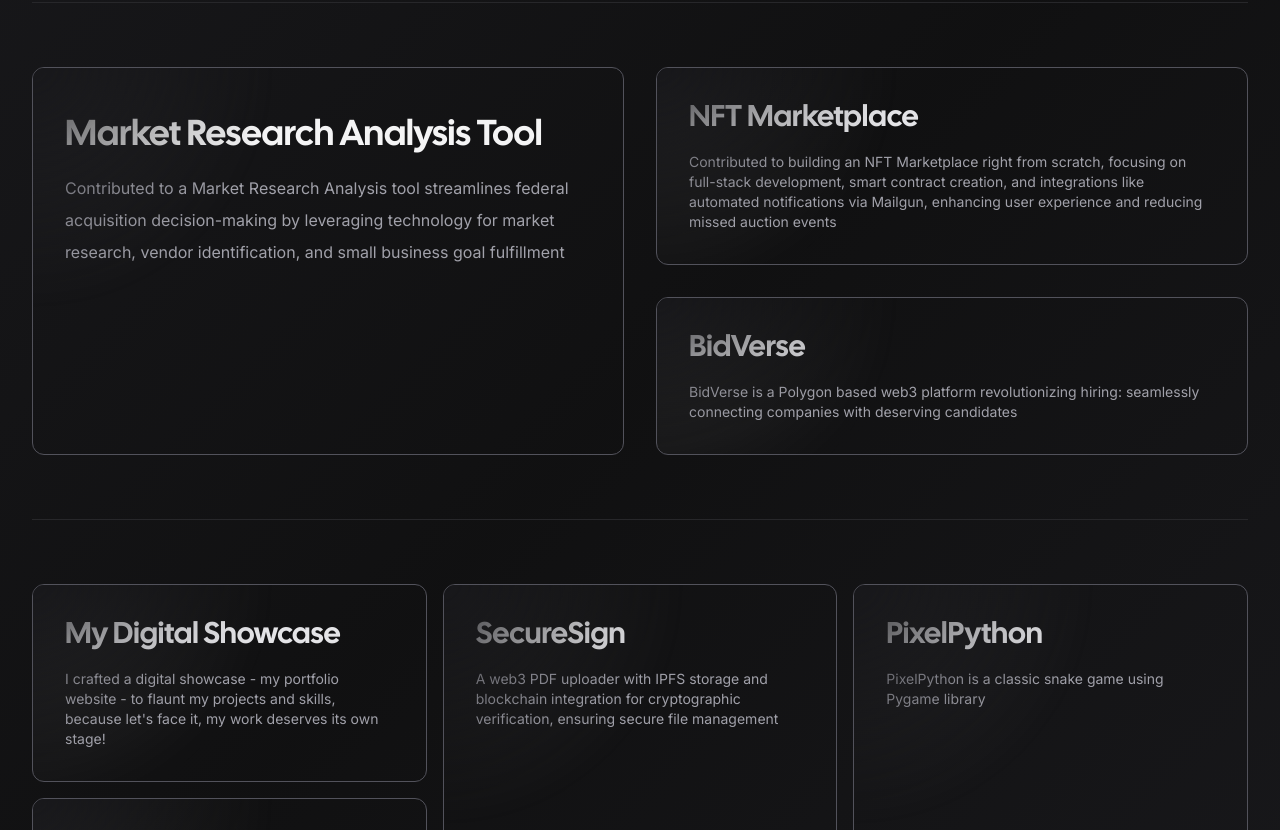
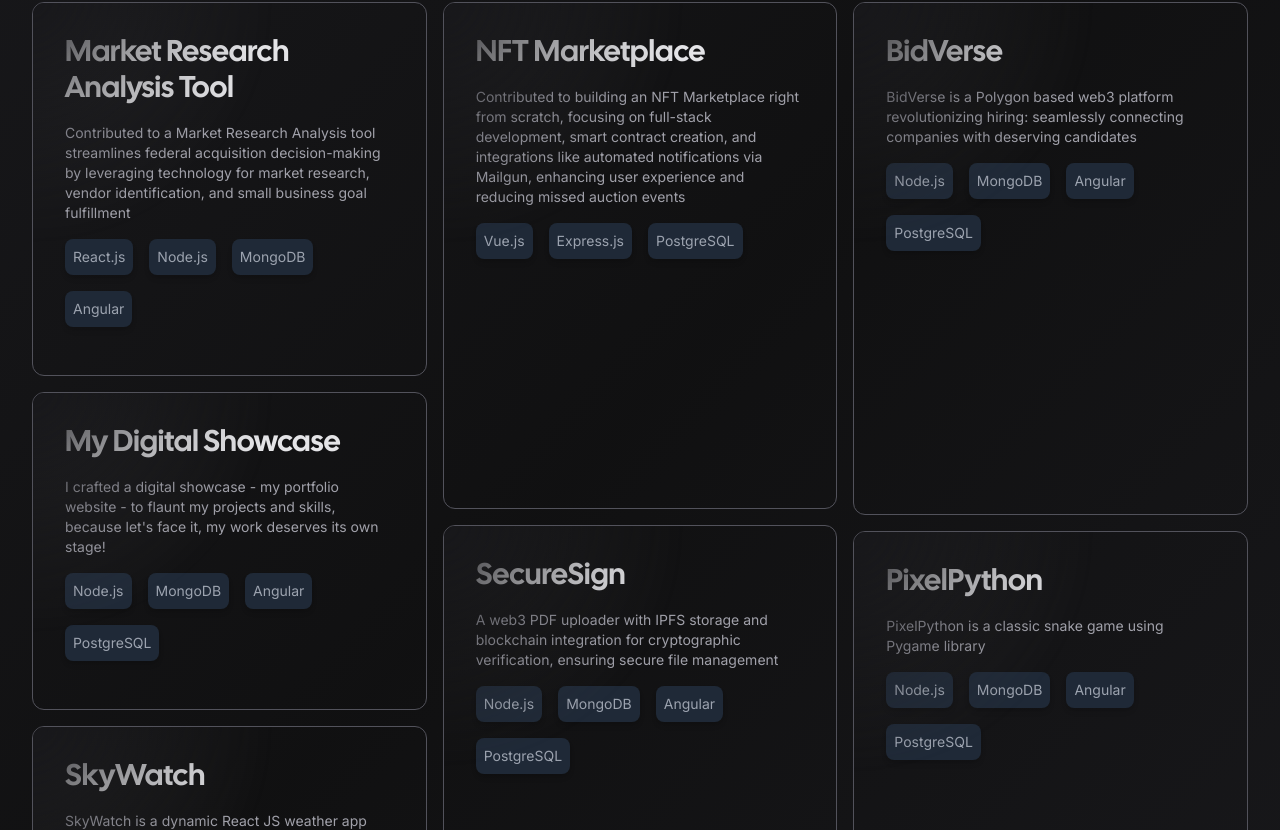
Before and after one commit to Praneetha35/my-digital-showcase, a Next.js app: page /projects in a window 1280 px wide. Shown: the part 270-1100 px from the top of the page. Built offline with nearby package versions, Linux system fonts and the light colour scheme; no server answers; what tailwindcss-debug-screens would draw is missing.

Commit message:
Added tech stacks

```diff
--- a/app/components/card.tsx
+++ b/app/components/card.tsx
@@ -36,7 +36,6 @@
           style={style}
         />
       </div>
-
       {children}
     </div>
   );
--- a/app/projects/article.tsx
+++ b/app/projects/article.tsx
@@ -1,37 +1,25 @@
-import Link from "next/link";
-import { Eye, View } from "lucide-react";
 
 type Props = {
-	project: { title: string; description: string; date?: number; views: number};
-	views: number;
+  project: { title: string; description: string; date?: number; views: number; stacks: string[] };
 };
 
-export const Article: React.FC<Props> = ({ project, views }) => {
+export const Article: React.FC<Props> = ({ project }) => {
   return (
     <article className="p-4 md:p-8">
-				<div className="flex justify-between gap-2 items-center">
-					{/* <span className="text-xs duration-1000 text-zinc-200 group-hover:text-white group-hover:border-zinc-200 drop-shadow-orange">
-						{project.date ? (
-							<time dateTime={new Date(project.date).toISOString()}>
-								{Intl.DateTimeFormat(undefined, { dateStyle: "medium" }).format(
-									new Date(project.date),
-								)}
-							</time>
-						) : (
-							<span>SOON</span>
-						)}
-					</span> */}
-					{/* <span className="text-zinc-500 text-xs  flex items-center gap-1">
-						<Eye className="w-4 h-4" />{" "}
-						{Intl.NumberFormat("en-US", { notation: "compact" }).format(views)}
-					</span> */}
-				</div>
+      <div className="flex justify-between gap-2 items-center"></div>
       <h2 className="z-20 text-xl font-medium duration-1000 lg:text-3xl text-zinc-200 group-hover:text-white font-display">
         {project.title}
       </h2>
       <p className="z-20 mt-4 text-sm  duration-1000 text-zinc-400 group-hover:text-zinc-200">
         {project.description}
       </p>
+      <div className="mt-4">
+        {project.stacks.map((el) => (
+          <div className="bg-gray-800 p-2 mr-4 mb-4 rounded-lg shadow-md inline-block max-w-full">
+            <p className="text-gray-400 text-sm">{el}</p>
+          </div>
+        ))}
+      </div>
     </article>
   );
 };
--- a/app/projects/page.tsx
+++ b/app/projects/page.tsx
@@ -2,12 +2,10 @@
 import { Navigation } from "../components/nav";
 import { Card } from "../components/card";
 import { Article } from "./article";
-import { Eye } from "lucide-react";
 
 export const revalidate = 60;
 export default async function ProjectsPage() {
-
-  const mockProjects = [
+  const projects = [
     {
       key: 1,
       title: "Market Research Analysis Tool",
@@ -15,6 +13,7 @@
         "Contributed to a Market Research Analysis tool streamlines federal acquisition decision-making by leveraging technology for market research, vendor identification, and small business goal fulfillment",
       date: 1678742400000,
       views: 5,
+      stacks: ["React.js", "Node.js", "MongoDB", "Angular"],
     },
     {
       key: 2,
@@ -23,6 +22,7 @@
         "Contributed to building an NFT Marketplace right from scratch, focusing on full-stack development, smart contract creation, and integrations like automated notifications via Mailgun, enhancing user experience and reducing missed auction events",
       date: 1678742400000,
       views: 5,
+      stacks: ["Vue.js", "Express.js", "PostgreSQL"],
     },
     {
       key: 3,
@@ -31,6 +31,7 @@
         "BidVerse is a Polygon based web3 platform revolutionizing hiring: seamlessly connecting companies with deserving candidates",
       date: 1678742400000,
       views: 5,
+      stacks: ["Node.js", "MongoDB", "Angular", "PostgreSQL"],
     },
     {
       key: 4,
@@ -39,22 +40,24 @@
         "I crafted a digital showcase - my portfolio website - to flaunt my projects and skills, because let's face it, my work deserves its own stage!",
       date: 1678742400000,
       views: 5,
+      stacks: ["Node.js", "MongoDB", "Angular", "PostgreSQL"],
     },
     {
-      key:5,
+      key: 5,
       title: "SecureSign",
       description:
         "A web3 PDF uploader with IPFS storage and blockchain integration for cryptographic verification, ensuring secure file management",
       date: 1678742400000,
       views: 8,
+      stacks: ["Node.js", "MongoDB", "Angular", "PostgreSQL"],
     },
     {
       key: 6,
       title: "PixelPython",
-      description:
-        "PixelPython is a classic snake game using Pygame library",
+      description: "PixelPython is a classic snake game using Pygame library",
       date: 1678742400000,
       views: 3,
+      stacks: ["Node.js", "MongoDB", "Angular", "PostgreSQL"],
     },
     {
       key: 7,
@@ -63,33 +66,9 @@
         "SkyWatch is a dynamic React JS weather app showcasing temperature, region, and local time display",
       date: 1678742400000,
       views: 7,
-    }
+      stacks: ["Node.js", "MongoDB", "Angular", "PostgreSQL"],
+    },
   ];
-  // const views = (
-  //   await redis.mget<number[]>(
-  //     ...allProjects.map((p) => ["pageviews", "projects", p.slug].join(":"))
-  //   )
-  // ).reduce((acc, v, i) => {
-  //   acc[allProjects[i].slug] = v ?? 0;
-  //   return acc;
-  // }, {} as Record<string, number>);
-
-  const featured = mockProjects.find((project) => project.key === 1)!;
-  const top2 = mockProjects.find((project) => project.key === 2)!;
-  const top3 = mockProjects.find((project) => project.key === 3)!;
-  const sorted = mockProjects
-    // .filter((p) => p.published)
-    .filter(
-      (project) =>
-        project.key !== featured.key &&
-        project.key !== top2.key &&
-        project.key !== top3.key
-    )
-    .sort(
-      (a, b) =>
-        new Date(b.date ?? Number.POSITIVE_INFINITY).getTime() -
-        new Date(a.date ?? Number.POSITIVE_INFINITY).getTime()
-    );
 
   return (
     <div className="relative pb-16">
@@ -103,83 +82,31 @@
             Some of the projects are from work and some are on my own time.
           </p>
         </div>
-        <div className="w-full h-px bg-zinc-800" />
-
-        <div className="grid grid-cols-1 gap-8 mx-auto lg:grid-cols-2 ">
-          <Card>
-              <article className="relative w-full h-full p-4 md:p-8">
-                <div className="flex items-center justify-between gap-2">
-                  {/* <div className="text-xs text-zinc-100">
-                    {featured.date ? (
-                      <time dateTime={new Date(featured.date).toISOString()}>
-                        {Intl.DateTimeFormat(undefined, {
-                          dateStyle: "medium",
-                        }).format(new Date(featured.date))}
-                      </time>
-                    ) : (
-                      <span>SOON</span>
-                    )}
-                  </div> */}
-                  {/* <span className="flex items-center gap-1 text-xs text-zinc-500">
-                    <Eye className="w-4 h-4" />{" "}
-                    {Intl.NumberFormat("en-US", { notation: "compact" }).format(
-                      featured.views
-                    )}
-                  </span> */}
-                </div>
-
-                <h2
-                  id="featured-post"
-                  className="mt-4 text-3xl font-bold text-zinc-100 group-hover:text-white sm:text-4xl font-display"
-                >
-                  {featured.title}
-                </h2>
-                <p className="mt-4 leading-8 duration-150 text-zinc-400 group-hover:text-zinc-300">
-                  {featured.description}
-                </p>
-                {/* <div className="absolute bottom-4 md:bottom-8">
-                  <p className="hidden text-zinc-200 hover:text-zinc-50 lg:block">
-                    Read more <span aria-hidden="true">&rarr;</span>
-                  </p>
-                </div> */}
-              </article>
-          </Card>
-
-          <div className="flex flex-col w-full gap-8 mx-auto border-t border-gray-900/10 lg:mx-0 lg:border-t-0 ">
-            {[top2, top3].map((project, k) => (
-              <Card key={k}>
-                <Article project={project} views={project.views} />
-              </Card>
-            ))}
-          </div>
-        </div>
-        <div className="hidden w-full h-px md:block bg-zinc-800" />
-
         <div className="grid grid-cols-1 gap-4 mx-auto lg:mx-0 md:grid-cols-3">
           <div className="grid grid-cols-1 gap-4">
-            {sorted
+            {projects
               .filter((_, i) => i % 3 === 0)
               .map((project) => (
                 <Card key={project.key}>
-                  <Article project={project} views={project.views} />
+                  <Article project={project} />
                 </Card>
               ))}
           </div>
           <div className="grid grid-cols-1 gap-4">
-            {sorted
+            {projects
               .filter((_, i) => i % 3 === 1)
               .map((project) => (
                 <Card key={project.key}>
-                  <Article project={project} views={project.views} />
+                  <Article project={project} />
                 </Card>
               ))}
           </div>
           <div className="grid grid-cols-1 gap-4">
-            {sorted
+            {projects
               .filter((_, i) => i % 3 === 2)
               .map((project) => (
                 <Card key={project.key}>
-                  <Article project={project} views={project.views} />
+                  <Article project={project} />
                 </Card>
               ))}
           </div>
```
Lines whose indentation alone changed are shown as unchanged.
